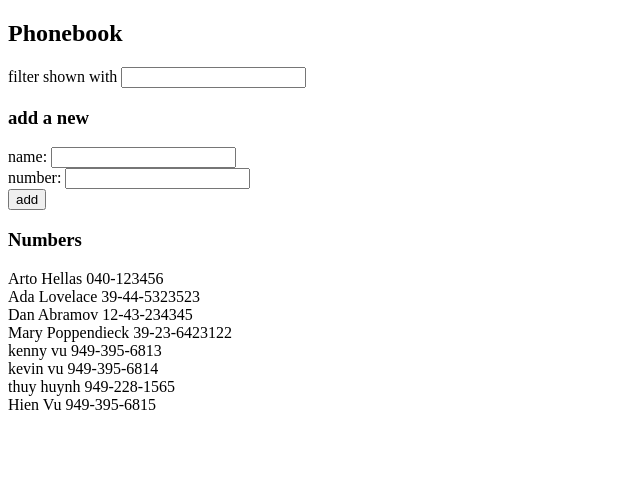
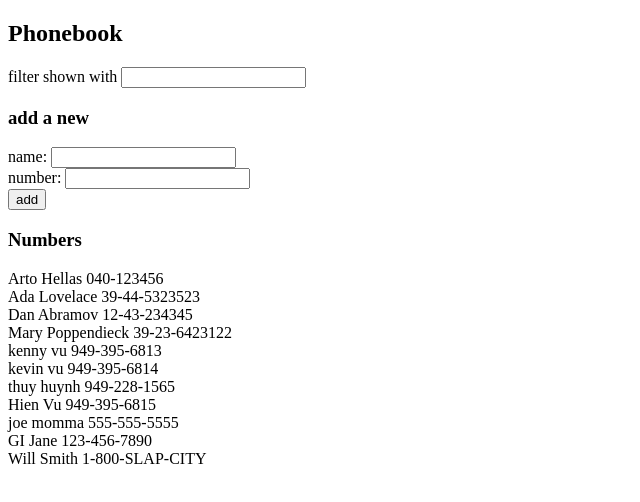
Before and after one commit to vuvu123/full-stack-open-2022, a React (Create React App) app in the folder part2/phonebook/: page / in a window 1280 px wide. Shown: the top 502 px of the page, without its empty margins (0-640 px from the left). Built offline with nearby package versions, Linux system fonts and the light colour scheme; data requests are answered from the project's data file.

Commit message:
exercise 2.16 (step 8)

```diff
--- a/part2/phonebook/db.json
+++ b/part2/phonebook/db.json
@@ -39,6 +39,21 @@
       "name": "Hien Vu",
       "number": "949-395-6815",
       "id": 8
+    },
+    {
+      "name": "joe momma",
+      "number": "555-555-5555",
+      "id": 9
+    },
+    {
+      "name": "GI Jane",
+      "number": "123-456-7890",
+      "id": 10
+    },
+    {
+      "name": "Will Smith",
+      "number": "1-800-SLAP-CITY",
+      "id": 11
     }
   ]
 }
--- a/part2/phonebook/src/App.js
+++ b/part2/phonebook/src/App.js
@@ -2,6 +2,7 @@ import { useState, useEffect } from 'react'
 import Persons from './components/Persons'
 import PersonForm from './components/PersonForm'
 import Filter from './components/Filter'
+import personsService from './services/persons'
 import axios from 'axios'
 
 const App = () => {
@@ -16,17 +17,13 @@ const App = () => {
   const [newFilter, setNewFilter] = useState('')
   const [showAllPersons, setShowAllPersons] = useState(true)
 
-  const hook = () => {
-    axios
-      .get('http://localhost:3001/persons')
-      .then(response => {
-        setPersons(response.data)
+  useEffect(() => {
+    personsService
+      .getAll()
+      .then(personsData => {
+        setPersons(personsData)
       })
-  }
-
-  useEffect(hook, [])
-  console.log()
-
+  }, [])
 
   const handleNameChange = (event) => setNewName(event.target.value)
   const handleNumberChange = (event) => setNewNumber(event.target.value)
@@ -53,10 +50,11 @@ const App = () => {
       name: newName,
       number: newNumber
     }
-    axios
-      .post('http://localhost:3001/persons', newPerson)
-      .then(response => {
-        setPersons(persons.concat(response.data))
+
+    personsService
+      .create(newPerson)
+      .then(returnedPerson => {
+        setPersons(persons.concat(returnedPerson))
         setNewName('')
         setNewNumber('')
       })
--- /dev/null
+++ b/part2/phonebook/src/services/persons.js
@@ -0,0 +1,22 @@
+import axios from 'axios'
+const baseUrl = 'http://localhost:3001/persons'
+
+const getAll = () => {
+  return axios
+    .get(baseUrl)
+    .then(response => response.data)
+}
+
+const create = newObject => {
+  return axios
+    .post(baseUrl, newObject)
+    .then(response => response.data)
+}
+
+const update = (id, newObject) => {
+  return axios
+    .put(`${baseUrl}/${id}`, newObject)
+    .then(response => response.data)
+}
+
+export default { getAll, create, update }
```
Also changed, not shown: part2/phonebook/services/persons.js (deleted).
